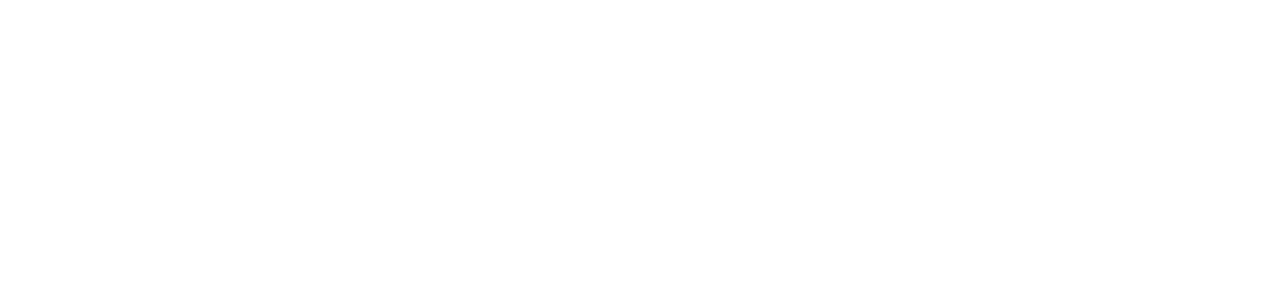
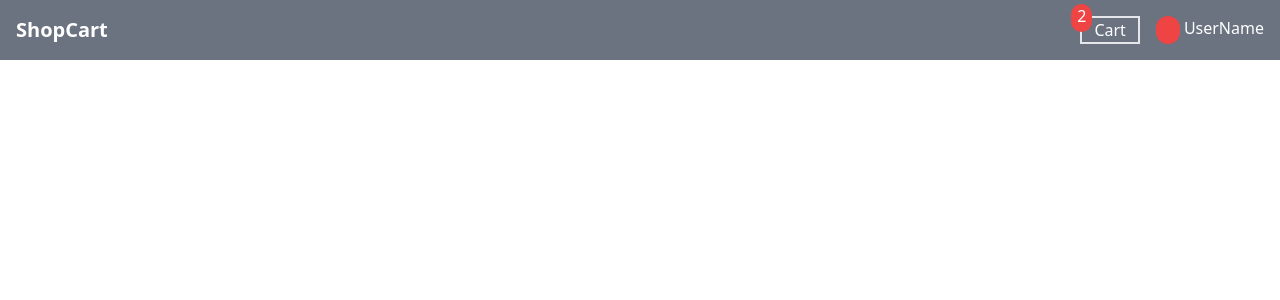
Before and after one commit to josephjojy/shopping-cart, a React (Create React App) app: page / in a window 1280 px wide. Shown: the top 300 px of the page. Built offline with nearby package versions, Linux system fonts and the light colour scheme.

Commit message:
Added header

```diff
--- a/package.json
+++ b/package.json
@@ -8,6 +8,7 @@
     "@testing-library/user-event": "^13.5.0",
     "react": "^17.0.2",
     "react-dom": "^17.0.2",
+    "react-router-dom": "^6.2.1",
     "react-scripts": "5.0.0",
     "web-vitals": "^2.1.2"
   },
--- a/src/App.css
+++ b/src/App.css
@@ -0,0 +1,3 @@
+@tailwind base;
+@tailwind components;
+@tailwind utilities;
--- a/src/App.js
+++ b/src/App.js
@@ -1,9 +1,18 @@
+import { Route, Routes, BrowserRouter} from 'react-router-dom';
+import React from 'react';
+import Dashboard from './components/Dashboard';
+import './App.css'
 
-function App() {
+const App = () => {
   return (
-    <div >
-    </div>
-  );
+    <>
+      <BrowserRouter>
+        <Routes>
+          <Route path="/" element={<Dashboard />} />
+        </Routes>
+      </BrowserRouter>
+    </>
+  )
 }
 
-export default App;
+export default App
--- /dev/null
+++ b/src/components/Dashboard.jsx
@@ -0,0 +1,16 @@
+import React from 'react'
+import Header from './Header'
+import SideBar from './SideBar'
+import ProductView from './ProductView'
+
+const Dashboard = () => {
+    return (
+        <div>
+            <Header />
+            <SideBar />
+            <ProductView />
+        </div>
+    )
+}
+
+export default Dashboard
--- /dev/null
+++ b/src/components/Header.jsx
@@ -0,0 +1,23 @@
+import React from 'react'
+
+const Header = () => {
+    return (
+        <div className='bg-gray-500 w-full p-4 text-white'>
+            <div className='flex flex-row justify-between'>
+                <div className=' font-bold text-xl'>ShopCart</div>
+                <div className='flex space-x-4'>
+                    <div className='flex'>
+                        <div className='rounded-full px-1.5 bg-red-500 relative -right-3 -top-3'>2</div>
+                        <div className=' border-2 px-3'>Cart</div>
+                    </div>
+                    <div className='flex space-x-1'>
+                        <div className='bg-red-500 p-3 rounded-full'></div>
+                        <div>UserName</div>
+                    </div>
+                </div>
+            </div>
+        </div>
+    )
+}
+
+export default Header
--- /dev/null
+++ b/src/components/ProductView.jsx
@@ -0,0 +1,11 @@
+import React from 'react'
+
+const ProductView = () => {
+    return (
+        <div>
+
+        </div>
+    )
+}
+
+export default ProductView
--- /dev/null
+++ b/src/components/SideBar.jsx
@@ -0,0 +1,11 @@
+import React from 'react'
+
+const SideBar = () => {
+    return (
+        <div>
+
+        </div>
+    )
+}
+
+export default SideBar
--- a/src/index.css
+++ /dev/null
@@ -1,3 +0,0 @@
-@tailwind base;
-@tailwind components;
-@tailwind utilities;
```
Also changed, not shown: 1 other file (tests, documents, lock files or other folders).
